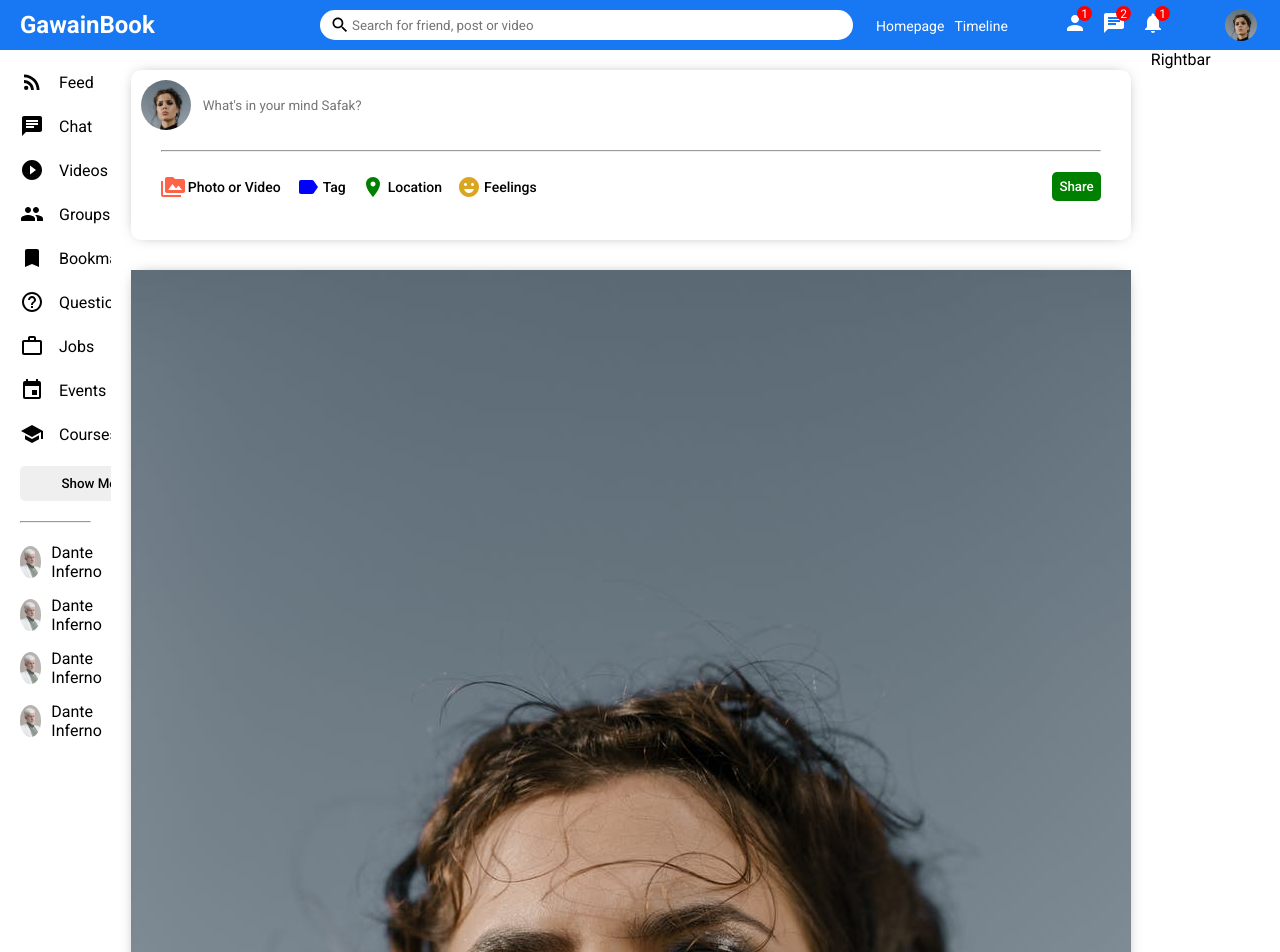
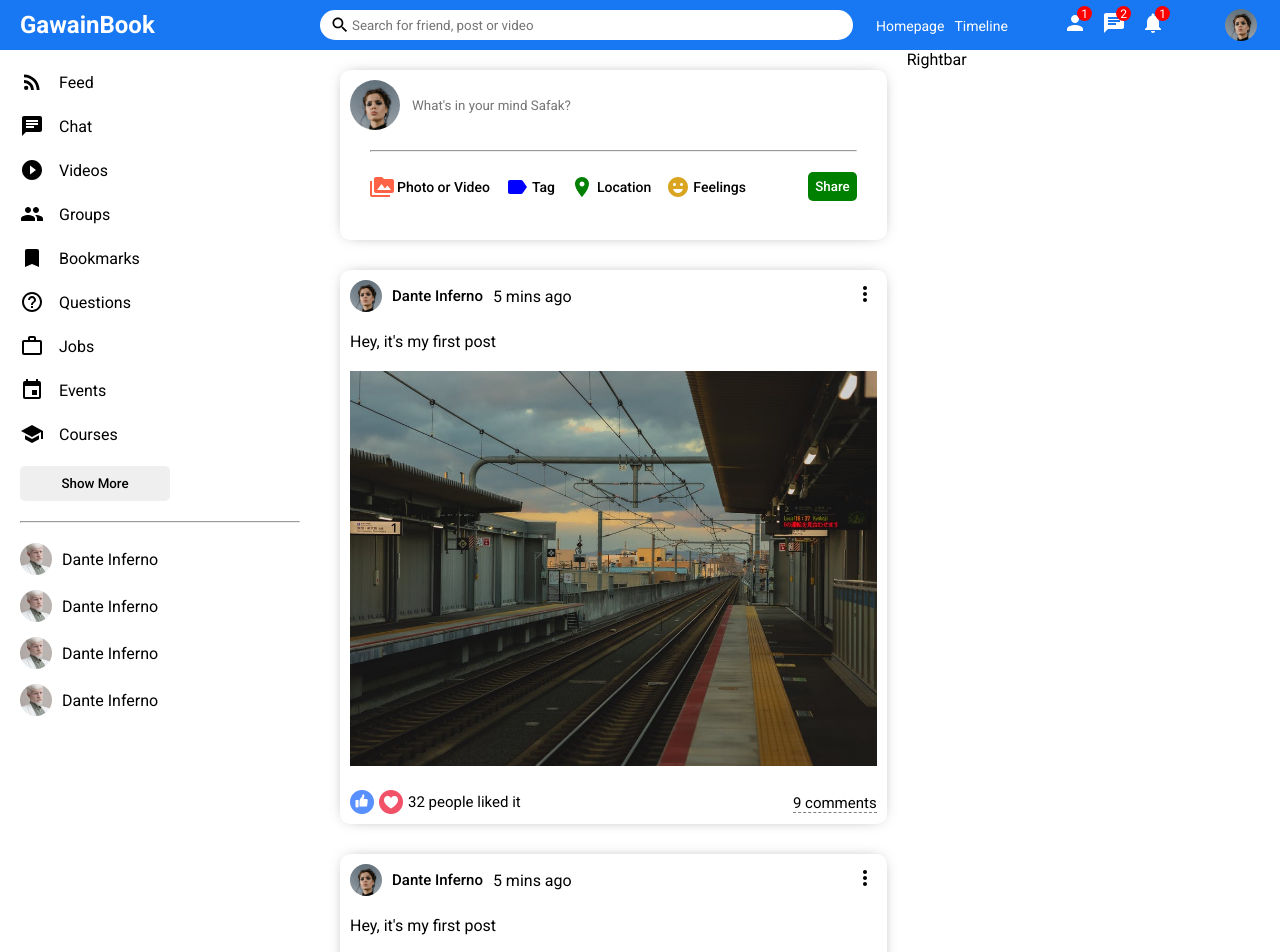
Before and after one commit to rafeyshah/GawainBook-SocialMediaApp, a React (Create React App) app in the folder react-frontend/: page / in a window 1280 px wide. Shown: the top 952 px of the page. Built offline with nearby package versions, Linux system fonts and the light colour scheme.

Commit message:
Main__React__FeedSharePostComments

```diff
--- a/react-frontend/src/components/feed/Feed.jsx
+++ b/react-frontend/src/components/feed/Feed.jsx
@@ -8,6 +8,12 @@ function Feed() {
             <div className="feedWrapper">
                 <Share />
                 <Post />
+                <Post />
+                <Post />
+                <Post />
+                <Post />
+                <Post />
+                <Post />
             </div>
         </div>
     );
--- a/react-frontend/src/components/post/Post.jsx
+++ b/react-frontend/src/components/post/Post.jsx
@@ -16,8 +16,22 @@ function Post() {
                         <MoreVert />
                     </div>
                 </div>
-                <div className="postCenter"></div>
-                <div className="postBottom"></div>
+                <div className="postCenter">
+                    <span className="postText">
+                        Hey, it's my first post
+                    </span>
+                    <img className="postImg" src="assets/post/1.jpeg" alt="" />
+                </div>
+                <div className="postBottom">
+                    <div className="postBottomLeft">
+                        <img className="likeIcon" src="/assets/like.png" alt="" />
+                        <img className="likeIcon" src="/assets/heart.png" alt="" />
+                        <span className="postLikeCounter">32 people liked it</span>
+                    </div>
+                    <div className="postBottomRight">
+                        <span className="postCommentText">9 comments</span>
+                    </div>
+                </div>
             </div>
         </div>
     );
--- a/react-frontend/src/components/post/post.css
+++ b/react-frontend/src/components/post/post.css
@@ -1,11 +1,79 @@
-.post{
+.post {
     width: 100%;
     border-radius: 10px;
-    -webkit-box-shadow: 0px 0px 16px -8px rgba(0,0,0,0.68);
-    box-shadow: 0px 0px 16px -8px rgba(0,0,0,0.68);
+    -webkit-box-shadow: 0px 0px 16px -8px rgba(0, 0, 0, 0.68);
+    box-shadow: 0px 0px 16px -8px rgba(0, 0, 0, 0.68);
     margin: 30px 0;
 }
 
-.postWrapper{
+.postWrapper {
+    padding: 10px;
+}
 
+.postTop {
+    display: flex;
+    align-items: center;
+    justify-content: space-between;
 }
+
+.postTopLeft {
+    display: flex;
+    align-items: center;
+}
+
+.postProfileImg {
+    width: 32px;
+    height: 32px;
+    border-radius: 50%;
+    object-fit: cover;
+}
+
+.postUsername {
+    font-size: 15px;
+    font-weight: 500;
+    margin: 0 10px;
+}
+
+.postDate {
+    font-style: 12px;
+}
+
+.postCenter {
+    margin: 20px 0;
+}
+
+.postImg {
+    margin-top: 20px;
+    width: 100%;
+    max-height: 500px;
+    /* while uploading when using cover it'll crop the image */
+    object-fit: contain;
+}
+
+.postBottom {
+    display: flex;
+    align-items: center;
+    justify-content: space-between;
+}
+
+.postBottomLeft {
+    display: flex;
+    align-items: center;
+}
+
+.likeIcon {
+    width: 24px;
+    height: 24px;
+    margin-right: 5px;
+    cursor: pointer;
+}
+
+.postLikeCounter{
+    font-size: 15px;
+}
+
+.postCommentText{
+    cursor: pointer;
+    border-bottom: 1px dashed gray;
+    font-size: 15px;
+}
```
